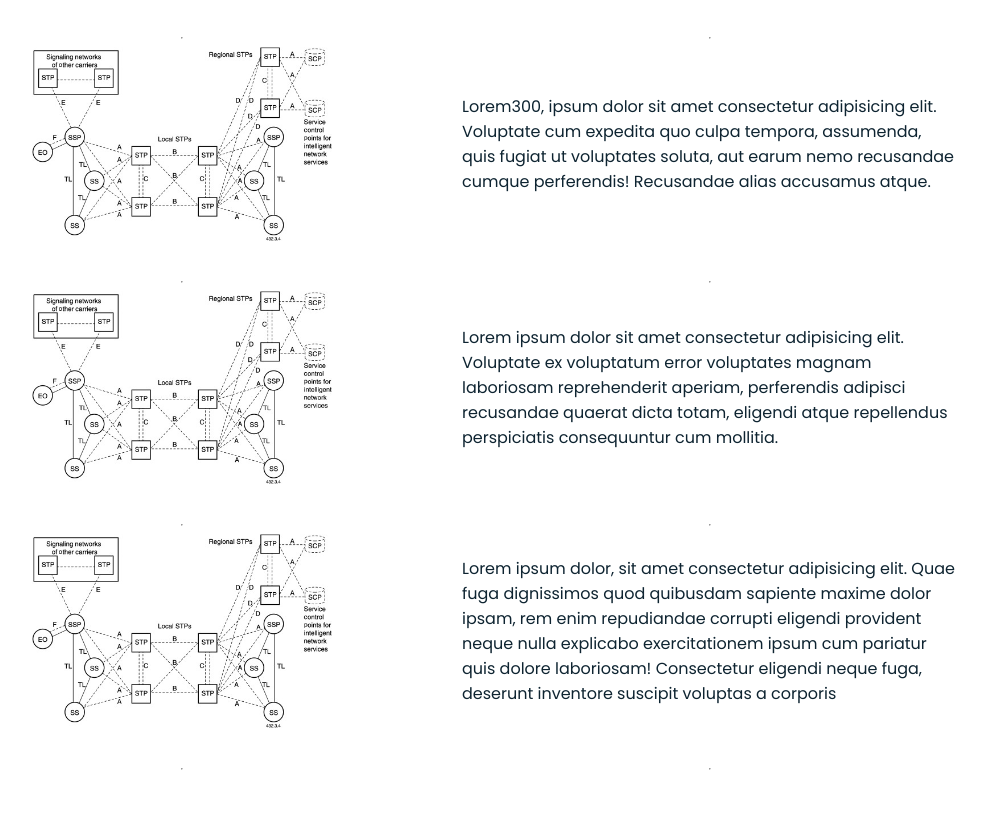
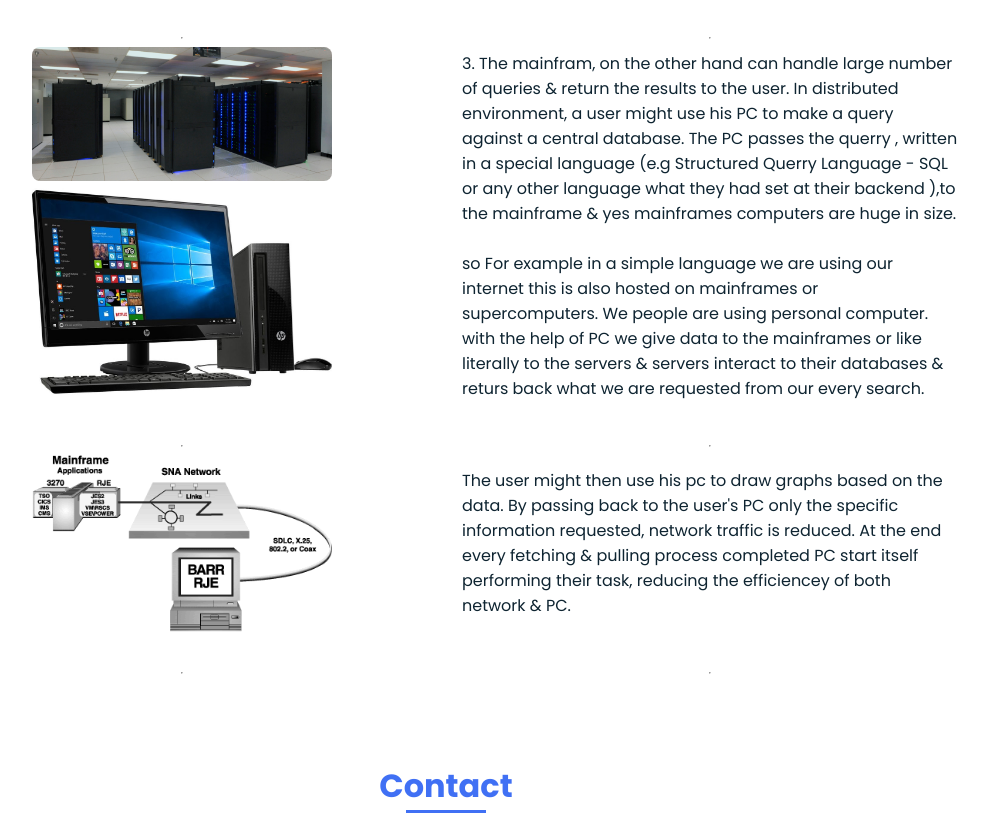
Before and after one commit to NikeGunn/presentation.github.io, a plain HTML site: page index.html in a window 1280 px wide. Shown: the part 1770-2583 px from the top of the page, without its empty margins (194-1182 px from the left). Drawn offline with nearby package versions, Linux system fonts and the light colour scheme.

Commit message:
photos & from mainframes

```diff
--- a/index.html
+++ b/index.html
@@ -83,32 +83,26 @@
             </section>
                 <div class="about__container bd-grid">
                     <div class="about__img">
-                        <img src="assets/img/about.jpg" alt="">
+                        <img src="assets/img/mainframe.jpg" alt="">
+                        <img src="assets/img/personal.jpg" alt="">
                     </div>
 
                     <div>
-                        <p class="about__text">Lorem300, ipsum dolor sit amet consectetur adipisicing elit. Voluptate cum expedita quo culpa tempora, assumenda, quis fugiat ut voluptates soluta, aut earum nemo recusandae cumque perferendis! Recusandae alias accusamus atque.</p>
+                        <p class="about__text"> 3.  The mainfram, on the other hand can handle large number of queries & return the results to the user. In distributed environment, a user might use his PC to make a query against a central database.
+                            The PC passes the querry , written in a special language (e.g Structured Querry Language - SQL or any other language what they had set at their backend ),to the mainframe & yes mainframes computers are huge in size.<br><br>
+                            so For example in a simple language we are using our internet this is also hosted on mainframes or supercomputers. We people are using personal computer. with the help of PC we give data to the mainframes or like literally to the servers & servers interact to their databases & returs back what we are requested from our every search. </p>
                     </div>
                     <hr><hr>
                 </div>
             </section>
                 <div class="about__container bd-grid">
                     <div class="about__img">
-                        <img src="assets/img/about.jpg" alt="">
+                        <img src="assets/img/mainframes pc.gif" alt="">
                     </div>
                     <div>
-                        <p class="about__text">Lorem ipsum dolor sit amet consectetur adipisicing elit. Voluptate ex voluptatum error voluptates magnam laboriosam reprehenderit aperiam, perferendis adipisci recusandae quaerat dicta totam, eligendi atque repellendus perspiciatis consequuntur cum mollitia.</p>
-                    </div>
-                    <hr><hr>
-                </div>
-            </section>
-                <div class="about__container bd-grid">
-                    <div class="about__img">
-                        <img src="assets/img/about.jpg" alt="">
-                    </div>
-
-                    <div>
-                        <p class="about__text">Lorem ipsum dolor, sit amet consectetur adipisicing elit. Quae fuga dignissimos quod quibusdam sapiente maxime dolor ipsam, rem enim repudiandae corrupti eligendi provident neque nulla explicabo exercitationem ipsum cum pariatur quis dolore laboriosam! Consectetur eligendi neque fuga, deserunt inventore suscipit voluptas a corporis </p>
+                        <p class="about__text">
+                            The user might then use his pc to draw graphs based on the data. By passing back to the user's PC only the specific information requested, network traffic is reduced. At the end
+                            every fetching & pulling process completed PC start itself performing their task, reducing the efficiencey of both network & PC.</p>
                     </div>
                     <hr><hr>
                 </div>
```
Also changed, not shown: assets/img/mainframe.jpg (added), assets/img/mainframes pc.gif (added), assets/img/personal.jpg (added).
